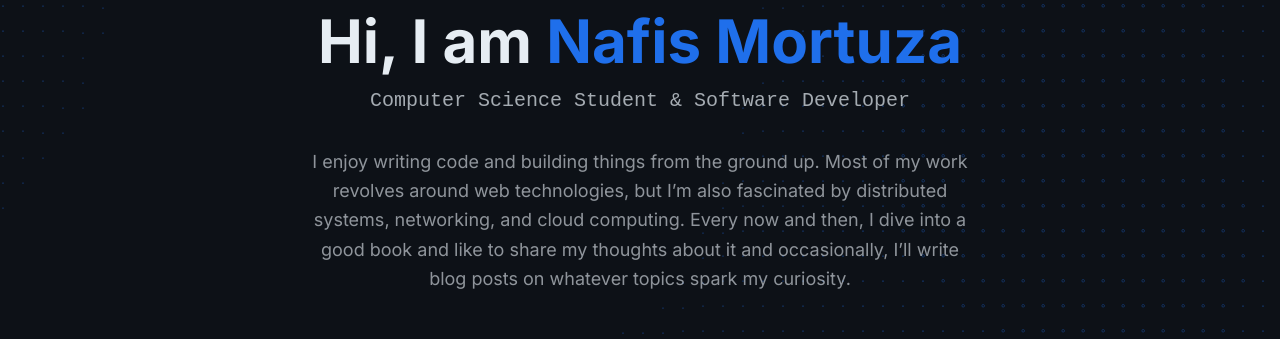
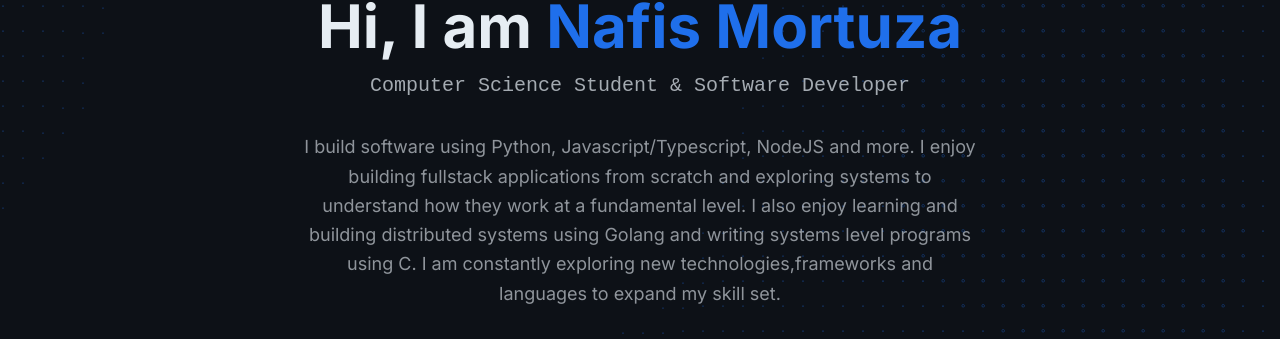
Before and after one commit to CodeApprentice43/Portfolio, a Next.js app: page / in a window 1280 px wide. Shown: the part 191-530 px from the top of the page. Built offline with nearby package versions, Linux system fonts and the light colour scheme; no server answers.

Commit message:
updated about me

```diff
--- a/app/page.jsx
+++ b/app/page.jsx
@@ -32,7 +32,8 @@
             transition={{ duration: 0.5, delay: 0.1 }}
             className="text-lg text-[#E6EDF3]/60 max-w-2xl mx-auto leading-relaxed"
           >
-            I enjoy writing code and building things from the ground up. Most of my work revolves around web technologies, but I’m also fascinated by distributed systems, networking, and cloud computing. Every now and then, I dive into a good book and like to share my thoughts about it and occasionally, I’ll write blog posts on whatever topics spark my curiosity.
+            I build software using Python, Javascript/Typescript, NodeJS and more. I enjoy building fullstack applications from scratch and exploring systems to understand how they work at a fundamental level.
+            I also enjoy learning and building distributed systems using Golang and writing systems level programs using C. I am constantly exploring new technologies,frameworks and languages to expand my skill set.
           </motion.p>
 
           <motion.div
```
